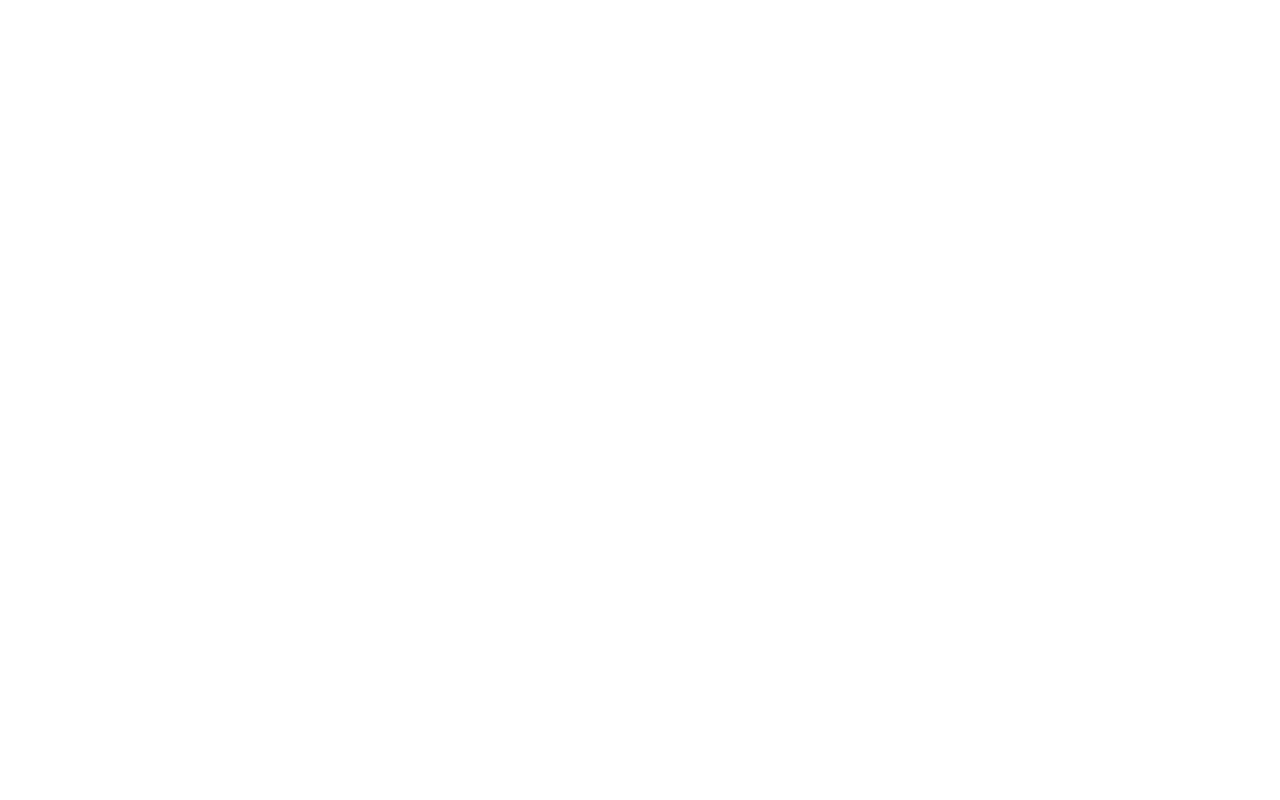
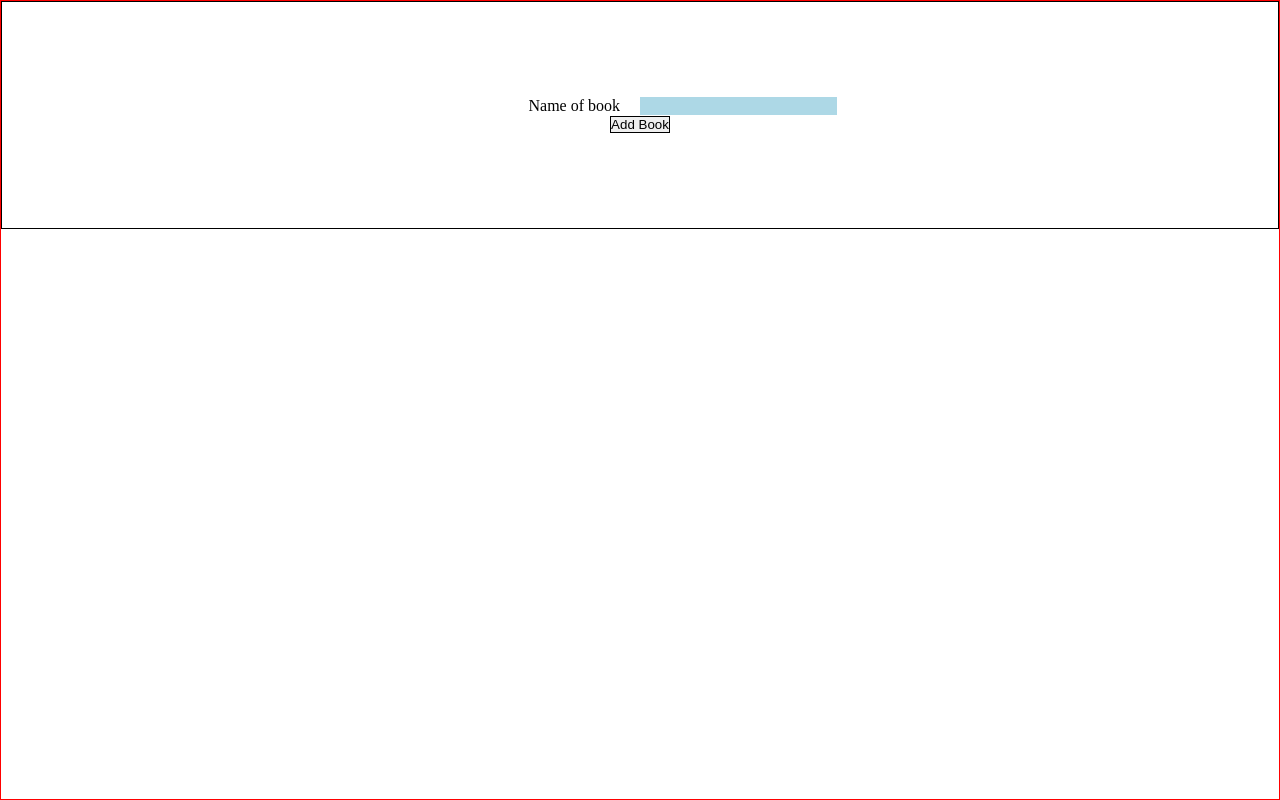
Before and after one commit to RTSolutionsLarry/odinLibrary, a plain HTML site: page index.html in a window 1280 px wide. Drawn offline with Linux system fonts and the light colour scheme.

Commit message:
Add Sections

```diff
--- a/index.html
+++ b/index.html
@@ -4,8 +4,24 @@
     <meta charset="UTF-8">
     <meta name="viewport" content="width=device-width, initial-scale=1.0">
     <title>Odin Library</title>
+    <link rel="stylesheet" href="style.css">
 </head>
 <body>
+    <div class="appWrapper">
+        <div class="topSection">
+            <div class="formContainer">
+                <form class="form">
+                    <label for="bookName" class="labels">Name of book</label>
+                    <input type="text" id="bookName" class="inputs">
+
+                </form>
+                <div class="buttonContainer">
+                    <input type="button" value="Add Book" class="addBookButton">
+                </div>
+            </div>
+        </div>
+        <div class="bottomSection"></div>
+    </div>
 
     <script src="main.js"></script>
 </body>
--- a/main.js
+++ b/main.js
@@ -1,5 +1,6 @@
 const library = [];
 
+//this is the book constructor
 function Book(name,author,numberOfPages,genre,hasBeenRead) {
     this.name = name;
     this.author = author;
@@ -8,6 +9,7 @@ function Book(name,author,numberOfPages,genre,hasBeenRead) {
     this.hasBeenRead = hasBeenRead;
 }
 
+//this function generates a unique id
 Book.prototype.bookIdGen = function() {
     const idGen = crypto.randomUUID();
     this.bookId = idGen;
--- a/style.css
+++ b/style.css
@@ -0,0 +1,50 @@
+* {
+    box-sizing: border-box;
+    margin: 0;
+    border: 0;
+    padding: 0;
+}
+
+.appWrapper {
+    display: grid;
+    grid-template-rows: 2fr 5fr;
+    height: 100vh;
+    border: 1px solid red;
+
+}
+
+.topSection {
+    border: 1px solid black;
+    display: grid;
+    align-items: center;
+    justify-content: center;
+    border: 1px solid black;
+}
+
+.formContainer {
+    width: 100%;
+}
+
+.form {
+    display: grid;
+    grid-template-columns: 1fr 1fr;
+}
+
+.labels {
+    padding-right: 20px;
+    text-align: right;
+}
+
+.inputs {
+    padding-left: 20px;
+    background-color: lightblue;
+}
+
+.buttonContainer {
+    text-align: center;
+
+}
+
+.addBookButton {
+    border: 1px solid black;
+}
```
